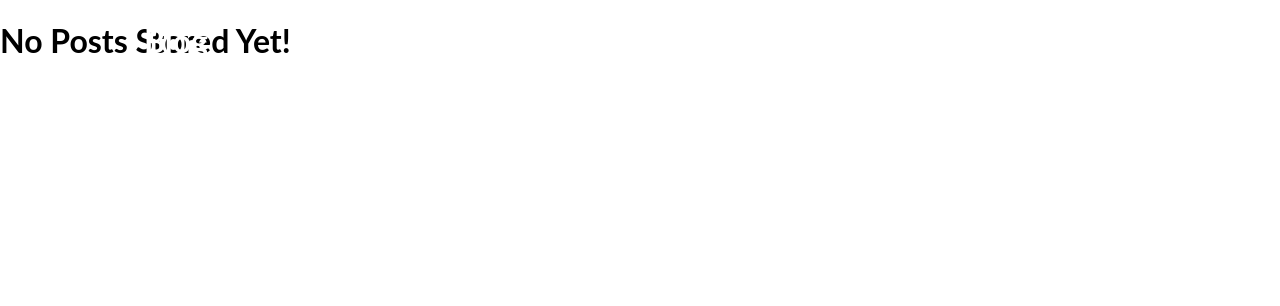
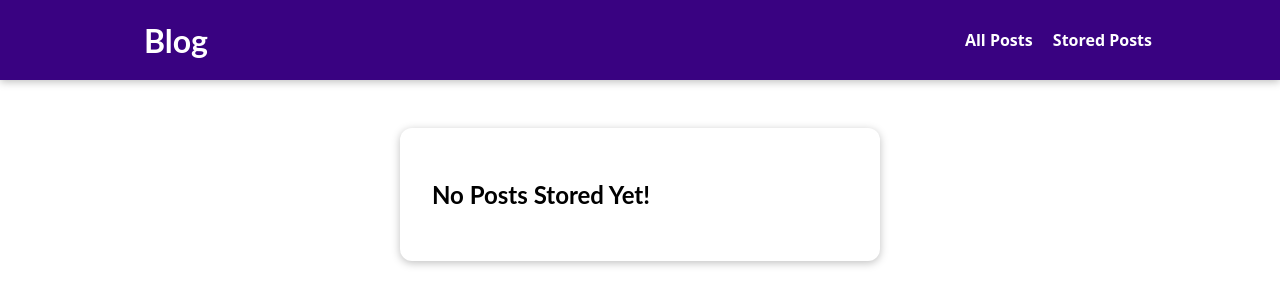
Before and after one commit to getachewzemene/blog_site, a Django app: page /read-later in a window 1280 px wide. Shown: the top 306 px of the page. Run offline with Django 3.2, Linux system fonts and the light colour scheme.

Commit message:
removing stored posts from session storage done

```diff
--- /dev/null
+++ b/blog/static/blog/stored-post.css
@@ -0,0 +1,39 @@
+#main-navigation{
+    background-color: #390281;
+    box-shadow: 0 2px 8px rgba(0,0,0,0.25);
+}
+
+#stored-posts{
+   margin: 8rem auto 3rem auto;
+    padding: 2rem;
+    border-radius: 12px;
+    box-shadow: 0 2px 8px rgba(0,0,0,0.25);
+    background-color: white;
+    width: 90%;
+    max-width: 30rem;
+}
+
+#stored-posts ul{
+list-style: none;
+    margin: 0;
+    padding: 0;
+}
+
+#stored-posts li{
+    margin: 1rem 0;
+}
+
+#stored-posts a{
+    display: block;
+    text-decoration: none;
+    padding: 1rem;
+    width: 100%;
+    color: black;
+    border: 1px solid #ccc;
+    font-weight: bold;
+}
+
+#stored-posts a:hover, #stored-posts a:active{
+    background-color: #ccc;
+    color: #390281;
+}
--- a/blog/templates/blog/post_detail.html
+++ b/blog/templates/blog/post_detail.html
@@ -26,7 +26,11 @@
                <form action="{% url 'read-later' %}" method = "POST">
                 {% csrf_token %}
                  <input type="hidden" name="post_id" value = "{{post.id}}"/>
-                 <button>Read later</button>
+                 {% if is_stored_post %}
+                    <button>Remove from Stored Post</button>
+                 {% else %}
+                     <button>Read later</button>
+                 {% endif %}
                </form>
             </div>
         <article>
--- a/blog/templates/blog/stored_post.html
+++ b/blog/templates/blog/stored_post.html
@@ -1,13 +1,16 @@
 {% extends 'base.html' %}
-
+{% load static %}
 {% block title %}
 Stored posts
 {% endblock  %}
+{% block css_files %}
+<link rel="stylesheet" href="{% static 'blog/stored-post.css' %}"/>
+{% endblock  %}
 {% block content %}
-{% if not has_posts %}
+<section id="stored-posts">
+    {% if not has_posts %}
     <h1>No Posts Stored Yet!</h1>
-{% endif%}
-<section>
+    {% endif%}
     <ul>
         {% for post in posts %}
          <li><a href="{% url 'post-detail' post.slug %}">{{post.title}}</a></li>
--- a/blog/views.py
+++ b/blog/views.py
@@ -38,6 +38,15 @@ class PostDetailView(View):
     template_name = 'blog/post_detail.html'
     context_object_name = 'post'
 
+    def get_stored_post(self, request, post_id):
+        stored_posts = request.session.get('stored_posts')
+        stored_posts = request.session.get('stored_posts')
+        if stored_posts is not None:
+            is_stored_post = post_id in stored_posts
+        else:
+            is_stored_post = False
+        return is_stored_post
+
     def get(self, request, slug):
         post = get_object_or_404(Post, slug=slug)
         form = CommentForm()
@@ -46,6 +55,7 @@ class PostDetailView(View):
             'post_tags': post.tags.all(),
             'comment_form': form,
             'comments': post.comments.all().order_by('-created_at'),
+            'is_stored_post': self.get_stored_post(request, post.id),
         }
         return render(request, self.template_name, context)
 
@@ -62,6 +72,7 @@ class PostDetailView(View):
             'post_tags': post.tags.all(),
             'comment_form': form,
             'comments': post.comments.all().order_by('-created_at'),
+            'is_stored_post': self.get_stored_post(request, post.id),
         }
         return render(request, self.template_name, context)
 
@@ -89,5 +100,7 @@ class ReadLater(View):
         post_id = int(request.POST['post_id'])
         if post_id not in stored_posts:
             stored_posts.append(post_id)
-            request.session['stored_posts'] = stored_posts
+        else:
+            stored_posts.remove(post_id)
+        request.session['stored_posts'] = stored_posts
         return HttpResponseRedirect("/")
```
Also changed, not shown: db.sqlite3.
